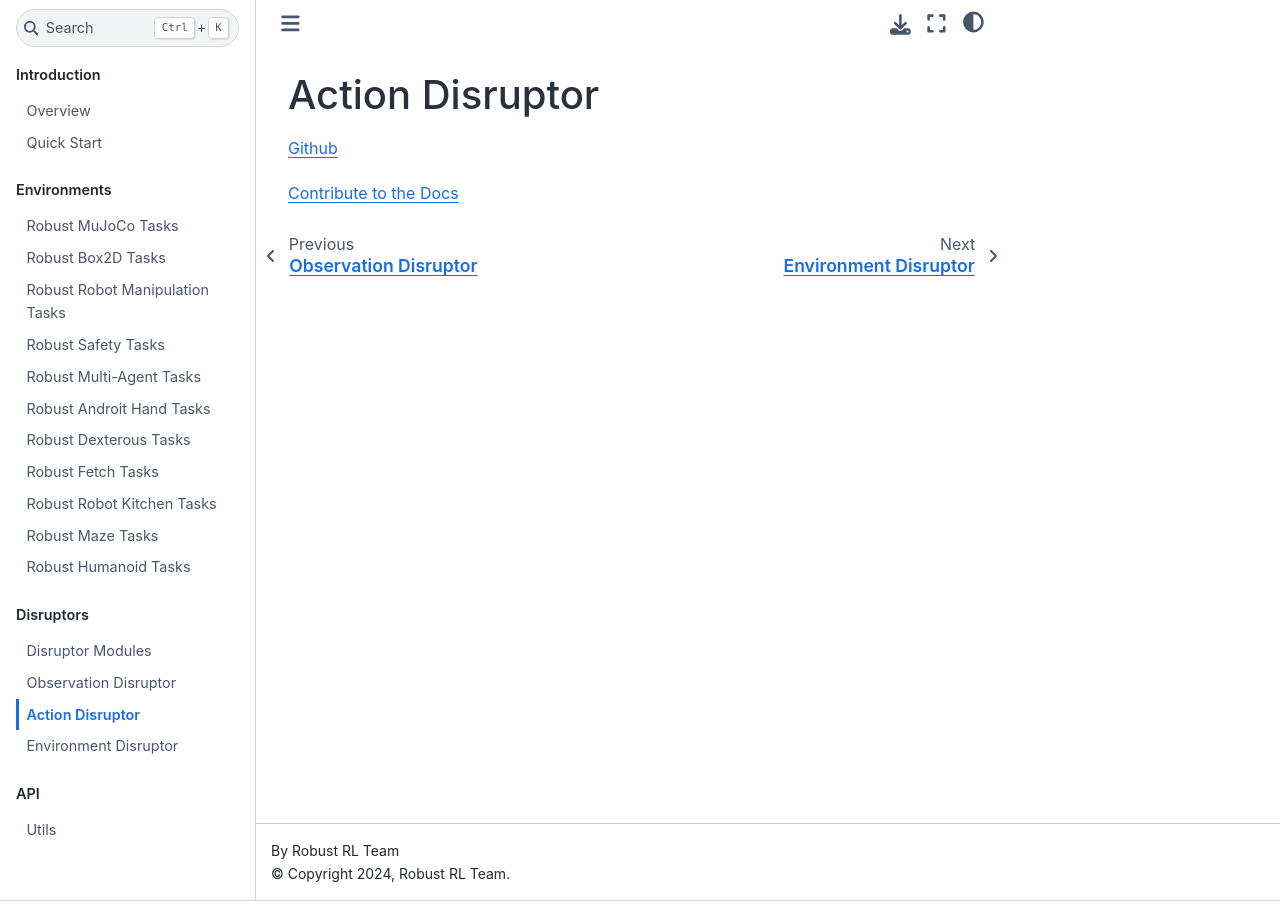
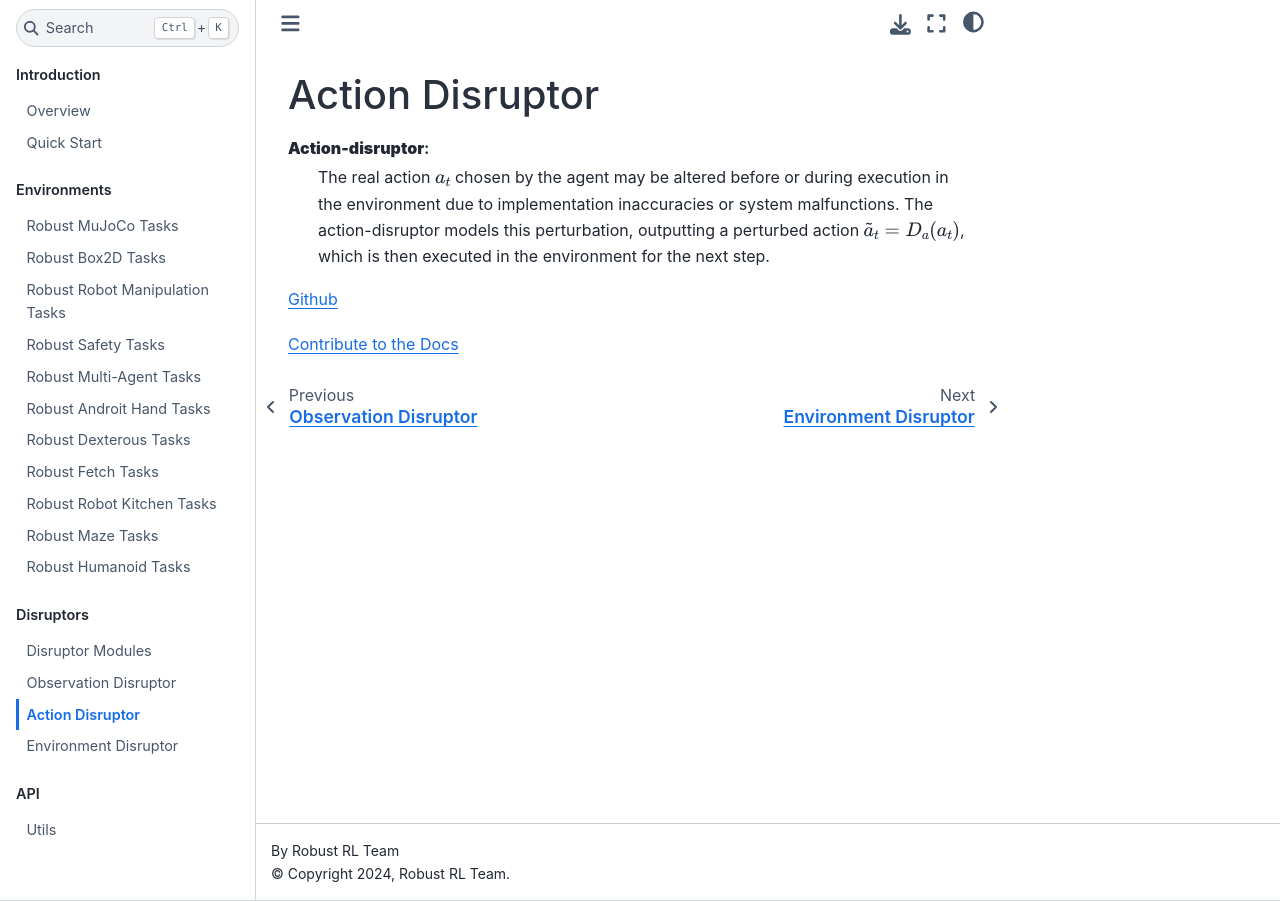
Before and after one commit to SafeRL-Lab/Robust-Gymnasium, a Sphinx documentation site: the page built from docs/disruptors/action_disruptor/index.rst, in a window 1280 px wide. Built offline with Sphinx 7.4.7 and the Sphinx Book theme 1.1.4, drawn with Linux system fonts in a browser that asks for light colours.

Commit message:
Add files via upload

```diff
--- a/docs/disruptors/action_disruptor/index.rst
+++ b/docs/disruptors/action_disruptor/index.rst
@@ -6,6 +6,9 @@
 Action Disruptor
 --------------------------------
 
+**Action-disruptor**:
+    The real action :math:`a_t` chosen by the agent may be altered before or during execution in the environment due to implementation inaccuracies or system malfunctions.
+    The action-disruptor models this perturbation, outputting a perturbed action :math:`\tilde{a}_t = D_a(a_t)`, which is then executed in the environment for the next step.
 
 
 `Github <https://github.com/SafeRL-Lab/Robust-Gymnasium>`__
```
